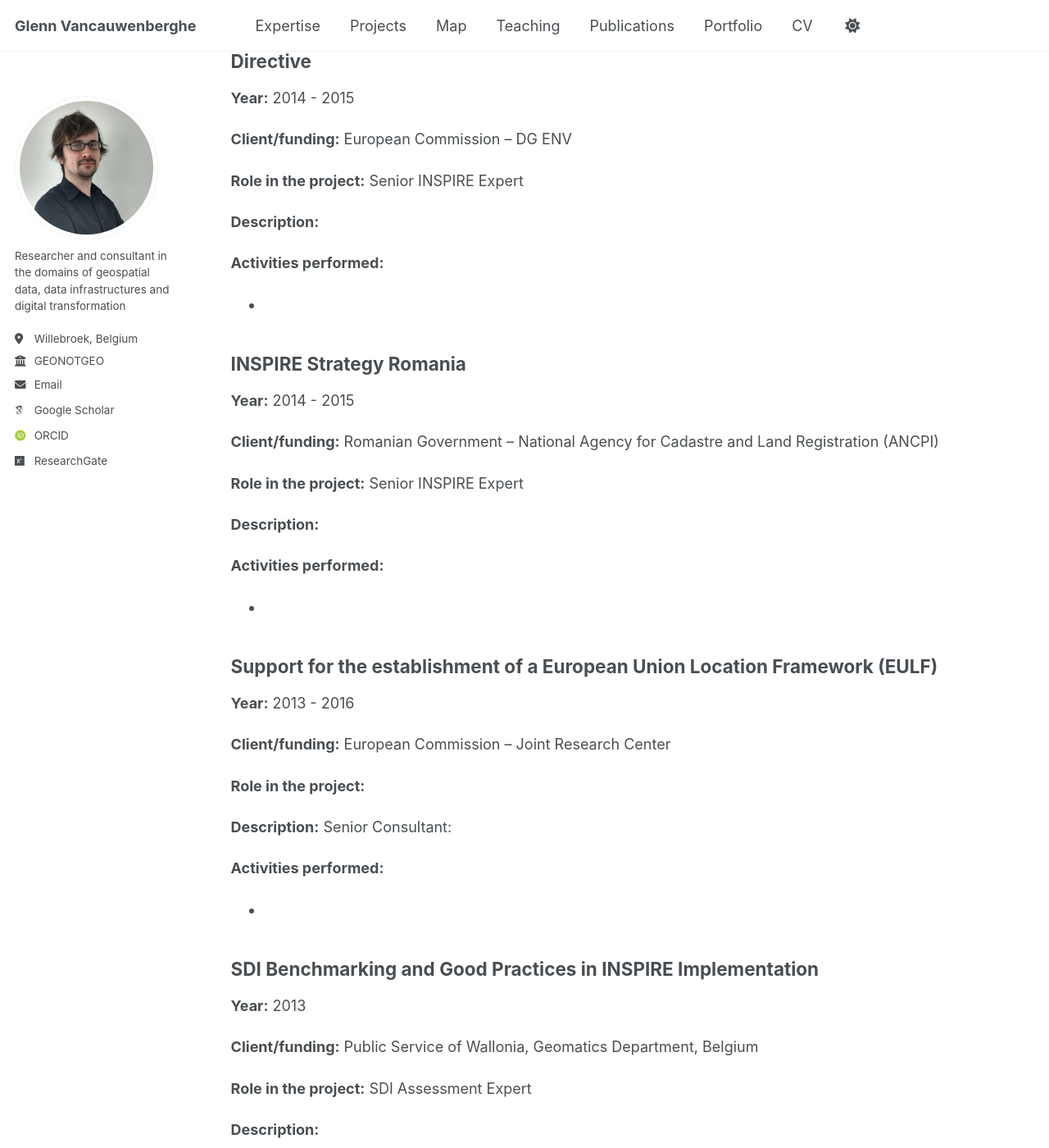
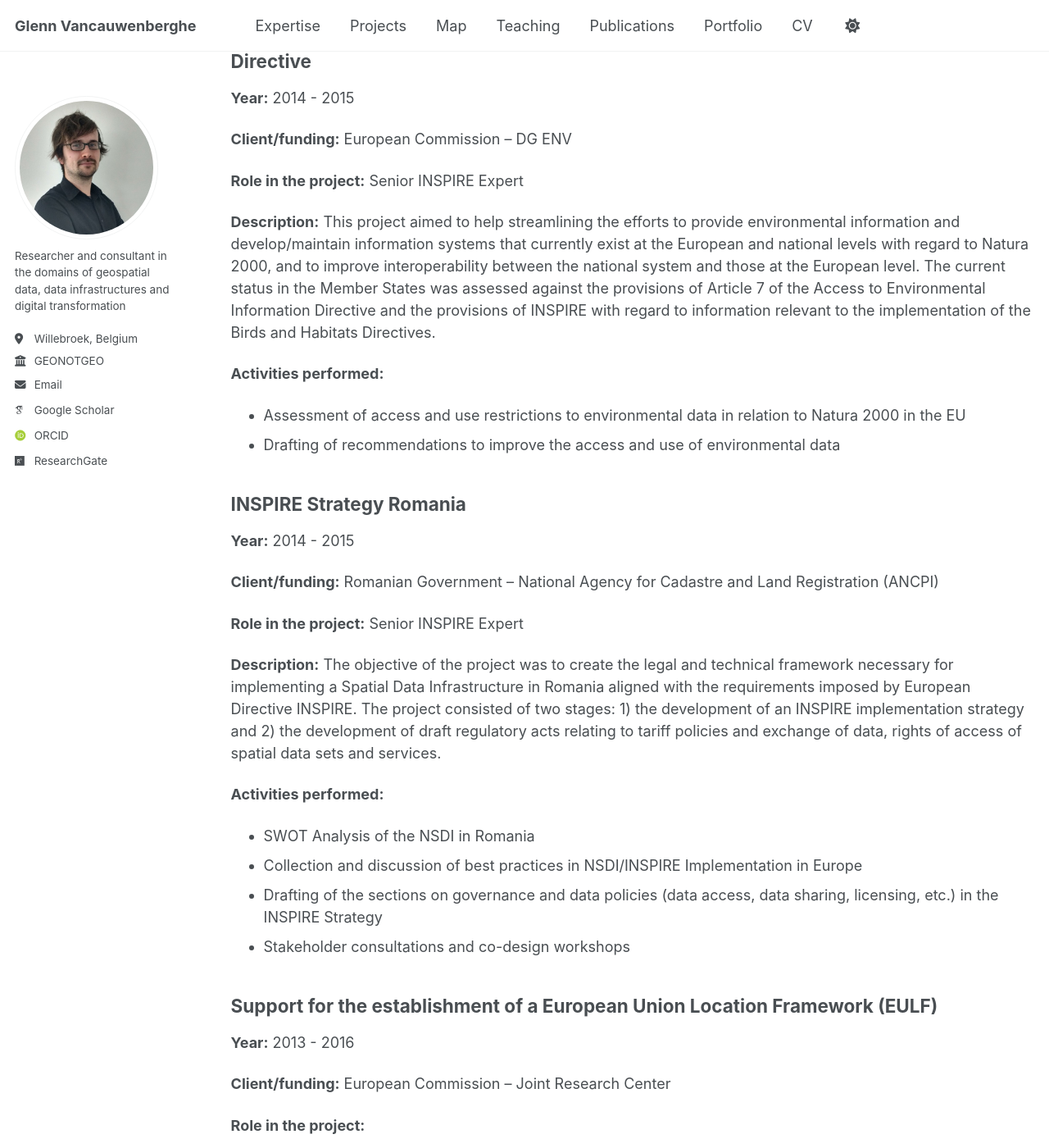
Before and after one commit to GVancauwenberghe/gvancauwenberghe.github.io, a Jekyll site: the page built from _pages/consultancy.md, in a window 1280 px wide and 1400 px high, scrolled down 4089 px. Shown: the whole window at 82% size. Built offline with Jekyll 4.4.1, drawn with Linux system fonts in a browser that asks for light colours; some web fonts are replaced; some of the changed text lies outside the part shown.

Commit message:
Update consultancy.md

```diff
--- a/_pages/consultancy.md
+++ b/_pages/consultancy.md
@@ -102,10 +102,11 @@ author_profile: true
 
 **Role in the project:** Senior INSPIRE Expert
 
-**Description:**
+**Description:** This project aimed to help streamlining the efforts to provide environmental information and develop/maintain information systems that currently exist at the European and national levels with regard to Natura 2000, and to improve interoperability between the national system and those at the European level. The current status in the Member States was assessed against the provisions of Article 7 of the Access to Environmental Information Directive and the provisions of INSPIRE with regard to information relevant to the implementation of the Birds and Habitats Directives.
 
 **Activities performed:**
-*
+* Assessment of access and use restrictions to environmental data in relation to Natura 2000 in the EU
+* Drafting of recommendations to improve the access and use of environmental data
 
 ## INSPIRE Strategy Romania
 **Year:** 2014 - 2015
@@ -114,10 +115,13 @@ author_profile: true
 
 **Role in the project:** Senior INSPIRE Expert
 
-**Description:**
+**Description:** The objective of the project was to create the legal and technical framework necessary for implementing a Spatial Data Infrastructure in Romania aligned with the requirements imposed by European Directive INSPIRE. The project consisted of two stages: 1) the development of an INSPIRE implementation strategy and 2) the development of draft regulatory acts relating to tariff policies and exchange of data, rights of access of spatial data sets and services.
 
 **Activities performed:**
-*
+* SWOT Analysis of the NSDI in Romania
+* Collection and discussion of best practices in NSDI/INSPIRE Implementation in Europe
+* Drafting of the sections on governance and data policies (data access, data sharing, licensing, etc.) in the INSPIRE Strategy
+* Stakeholder consultations and co-design workshops
 
 ## Support for the establishment of a European Union Location Framework (EULF)
 **Year:** 2013 - 2016
@@ -129,7 +133,10 @@ author_profile: true
 **Description:** Senior Consultant:
 
 **Activities performed:**
-*
+* Analysis of the status of integrating location data in digital government in Europe
+* Collection of best practices in integration location data into digital government
+* Preparing guidelines on the integration of location data in digital government processes and services
+* Elaboration of the EULF Blueprint & Roadmap
 
 ## SDI Benchmarking and Good Practices in INSPIRE Implementation
 **Year:** 2013
@@ -138,7 +145,10 @@ author_profile: true
 
 **Role in the project:** SDI Assessment Expert
 
-**Description:**
+**Description:** The Government of the Walloon Region in Belgium aimed to assess the status of the SDI development in the southern part of Belgium as part of the preparation of a SDI Strategic Plan in the Region. This plan was based on an analysis of the user requirements and took into account experiences of other SDIs in Europe. The Benchmarking Study aimed to learn from the (Best) Practices in two regional (Flanders, Brussels) and five national (CH, DE, FR, NL, UK) SDIs.
 
 **Activities performed:**
-*
+* Development of SDI Assessment framework and methodology
+* Assessment of national and regional SDIs in Europe
+* Collection and presentation of good practices in SDI/INSPIRE implementation
+* Interviews with experts and practitioners in the geospatial domain
```
